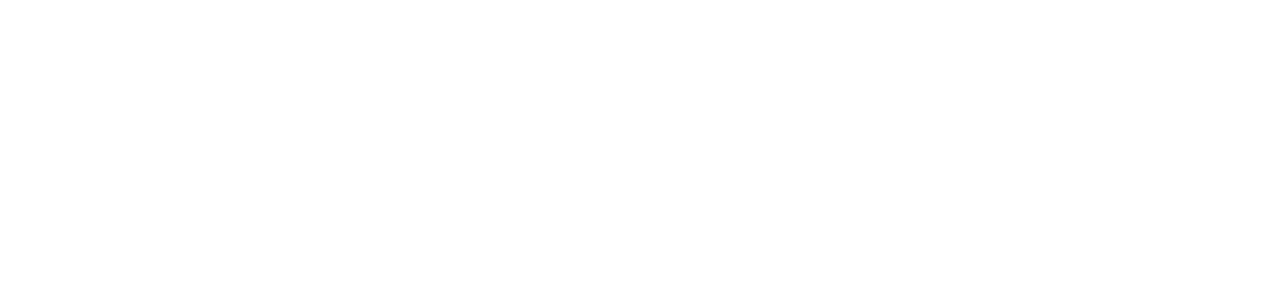
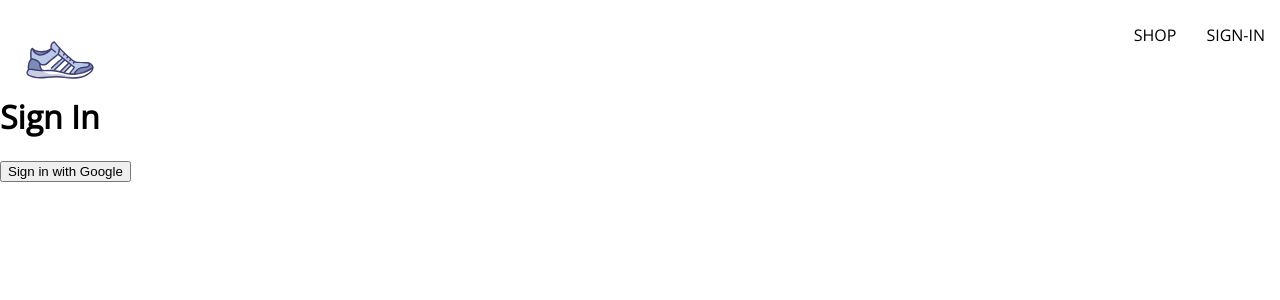
Before and after one commit to Tmumtaz/Kicks, a React (Create React App) app: page /sign-in in a window 1280 px wide. Before the commit this address had no page. Shown: the top 300 px of the page. Built offline with nearby package versions, Linux system fonts and the light colour scheme.

Commit message:
sign in component, firebase authentication started

```diff
--- a/package.json
+++ b/package.json
@@ -6,6 +6,7 @@
     "@testing-library/jest-dom": "^5.16.5",
     "@testing-library/react": "^13.4.0",
     "@testing-library/user-event": "^13.5.0",
+    "firebase": "^9.18.0",
     "react": "^18.2.0",
     "react-dom": "^18.2.0",
     "react-router-dom": "^6.9.0",
--- a/src/App.js
+++ b/src/App.js
@@ -1,5 +1,7 @@
 import Home from "./Routes/Home/Home";
 import Navigation from "./Routes/Navigation/Navigation";
+import SignIn from "./Routes/Sign-in/sign-in";
+
 import { Routes, Route } from "react-router-dom";
 
 const App = () => {
@@ -7,6 +9,7 @@
     <Routes>
       <Route path="/" element={<Navigation />}>
         <Route index element={<Home />} />
+        <Route path="sign-in" element={<SignIn />} />
       </Route>
     </Routes>
   );
--- a/src/Routes/Navigation/Navigation.js
+++ b/src/Routes/Navigation/Navigation.js
@@ -14,6 +14,9 @@
           <Link className="nav-link" to="/shop">
             SHOP
           </Link>
+          <Link className="nav-link" to="/sign-in">
+            SIGN-IN
+          </Link>
         </div>
       </div>
       <Outlet />
--- /dev/null
+++ b/src/Routes/Sign-in/sign-in.js
@@ -0,0 +1,17 @@
+import { signInWithGooglePopup } from "../../Utils/firebase/firebaseUtils";
+
+const SignIn = () => {
+
+    const logGoogleUser = async() => {
+        const response = await signInWithGooglePopup();
+        console.log(response)
+    }
+    return(
+        <div>
+            <h1>Sign In</h1>
+            <button onClick={logGoogleUser}>Sign in with Google</button>
+        </div>
+    )
+}
+
+export default SignIn;
--- /dev/null
+++ b/src/Utils/firebase/firebaseUtils.js
@@ -0,0 +1,23 @@
+import { initializeApp } from 'firebase/app'
+import { getAuth, signInWithRedirect, signInWithPopup, GoogleAuthProvider } from 'firebase/auth';
+
+const firebaseConfig = {
+    apiKey: "AIzaSyAts3OhnQWJrNBm20nuHEz2MGULh7tuxHM",
+    authDomain: "kicks-bc8b3.firebaseapp.com",
+    projectId: "kicks-bc8b3",
+    storageBucket: "kicks-bc8b3.appspot.com",
+    messagingSenderId: "833223958829",
+    appId: "1:833223958829:web:63beebc3e7e6996370b3a4"
+  };
+
+const firebaseApp = initializeApp(firebaseConfig);
+
+const provider = new GoogleAuthProvider();
+
+// forces the user to select account whenever they interact with provider
+provider.setCustomParameters({
+    prompt: "select_account"
+});
+
+export const auth = getAuth();
+export const signInWithGooglePopup = () => signInWithPopup(auth, provider);
```
Also changed, not shown: 1 other file (tests, documents, lock files or other folders).
